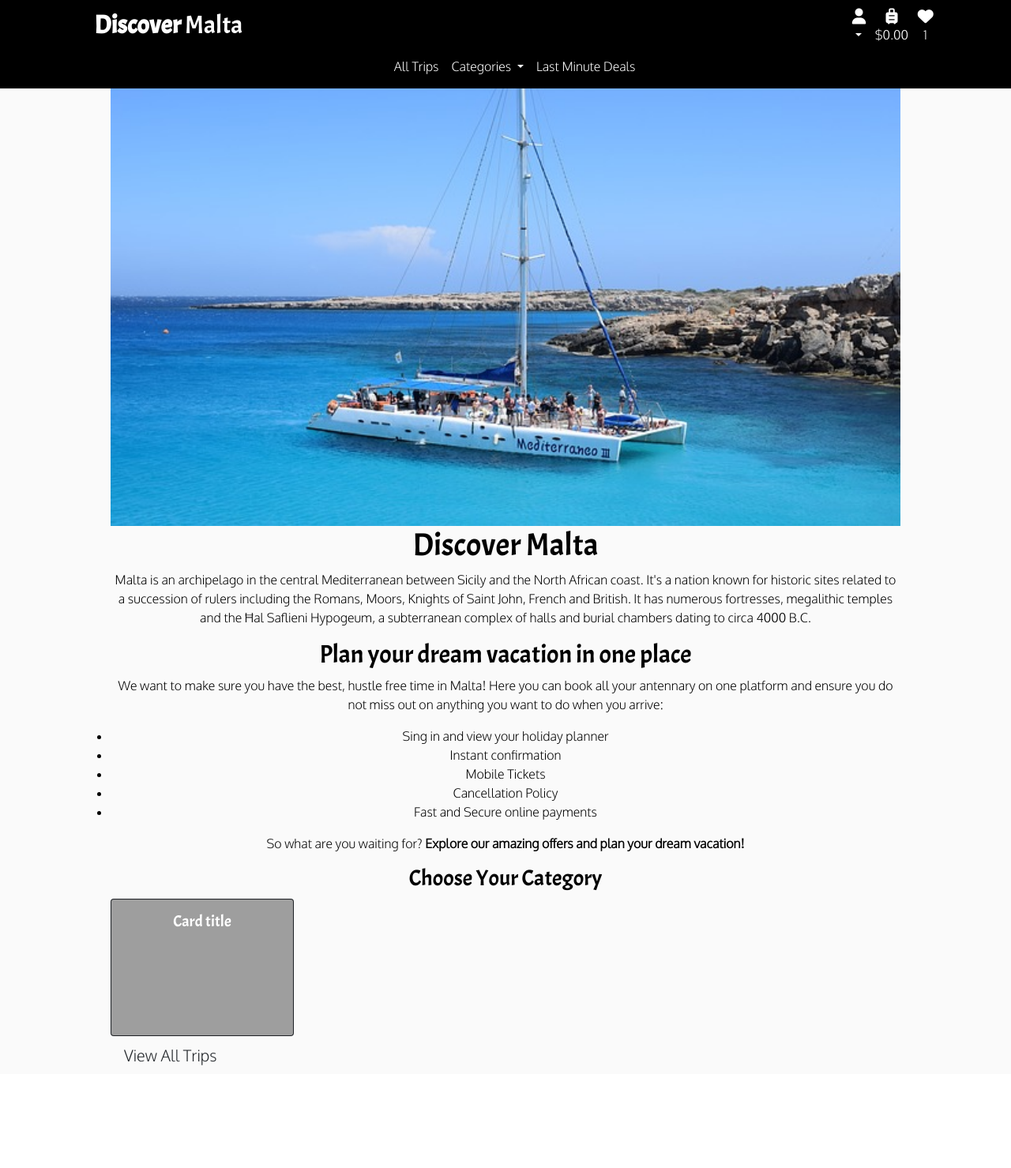
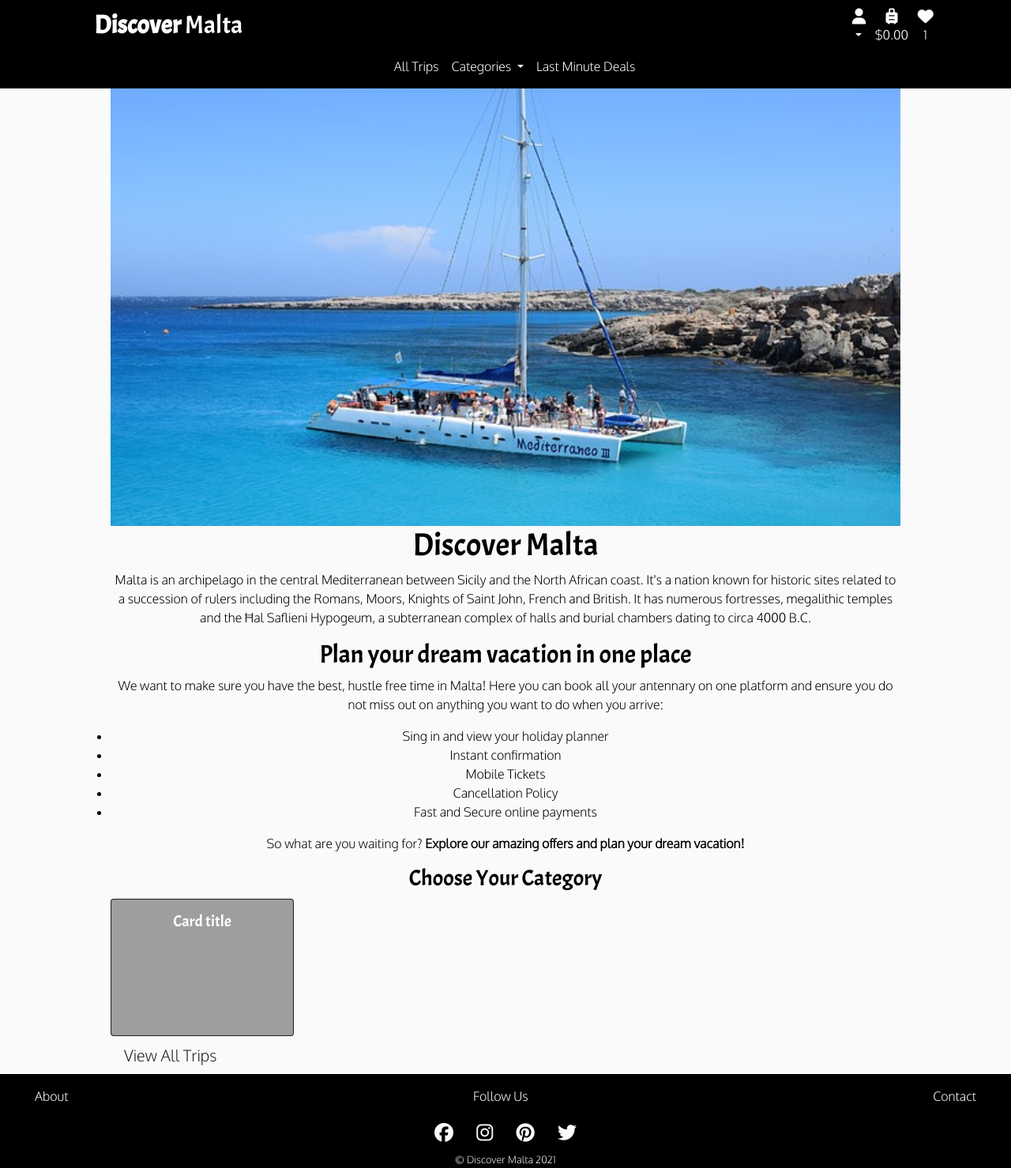
Before and after one commit to marina601/discover-malta, a Django app: page / in a window 1280 px wide. Shown: the whole page at 79% size. Before the commit the page ends 1349 px from the top, so only its background shows below. Run offline with Django 3.2, Linux system fonts and the light colour scheme; some libraries are stand-ins or nearby versions; grey boxes are pictures that could not be loaded.

Commit message:
Added footer and style

```diff
--- a/static/css/base.css
+++ b/static/css/base.css
@@ -45,8 +45,7 @@ header,
 .nav-item a:hover,
 a:active,
 .main-logo-link:hover {
-    border-radius: 5%;
-    border: 3px solid #2576da;
+    border: 1px solid #2576da;
     transition: ease-in-out all .4s;
     -moz-transition: ease-in-out all .4s;
     -webkit-transition: ease-in-out all .4s;
@@ -90,6 +89,71 @@ font-family: 'Oxygen', sans-seri  - paragraphs */
     width: 1.5rem;
 }
 
+/**********************Footer*/
+
+footer {
+    background: #000000;
+}
+
+.footer-links {
+    width: 100%;
+    padding: 1rem;
+    display: flex;
+    justify-content: space-between;
+    margin-bottom: 0px;
+}
+
+.footer-links li,
+.footer-links a {
+    color: #fafafa;
+    display: inline-block;
+    padding-left: 0.5rem;
+    padding-right: 0.5rem;
+    text-decoration: none;
+    text-align: center;
+}
+
+.social-icons {
+  list-style-type: none;
+  list-style: none;
+  margin: 0;
+  padding: 0;
+  text-align: center;
+  width: 100%;
+  padding-bottom: 0.2rem;
+}
+
+.social-icons li {
+    display: inline-block;
+    position: relative;
+    padding: 0rem 0.8rem;
+    color:  #fafafa;
+    font-size: 1.5rem;
+    box-shadow:  1.5rem .5rem .8rem rgba(0, 0, 0, 0.8);
+}
+
+.social-icons li a {
+    color: #fafafa;
+}
+
+.social-icons li a:hover,
+.footer-links li:hover,
+.footer-links li a:hover {
+    color: #2576da;
+    background-color: rgba(97, 95, 95, 0.6);
+    border-radius: 10%;
+    padding: 1rem;
+    transition: ease-in-out all .4s;
+    -moz-transition: ease-in-out all .4s;
+    -webkit-transition: ease-in-out all .4s;
+}
+
+.copy-rights-text {
+    color: #fafafa;
+    font-size: .8rem;
+    margin: 1rem auto;
+}
+
 /* -------------------------------- Media Queries */
 
 /* Slightly larger container on xl screens */
--- a/templates/base.html
+++ b/templates/base.html
@@ -115,5 +115,51 @@
       {% block postloadjs %}
       {% endblock %}
 
+      <footer class="container-fluid">
+        <div class="row">
+            <div class="col">
+                <ul class="w-auto mx-auto footer-links">
+                    <li>
+                      <a class="nav-link text-white" href="#">About</a>
+                    </li>
+                    <li class="text-white">
+                      Follow Us
+                    </li>
+                    <li>
+                      <a class="nav-link text-white" href="#">Contact</a>
+                    </li>
+                  </ul>
+            </div>
+        </div>
+        <div class="row">
+            <div class="col-12">
+                <ul class="social-icons">
+                    <li>
+                        <a href="https://www.facebook.com/" target="_blank" rel="noreferrer">
+                            <i class="fab fa-facebook" aria-hidden="true"></i><span class="sr-only">Facebook</span></a>
+                    </li>
+                    <li>
+                        <a href="https://www.instagram.com/" target="_blank" rel="noreferrer">
+                            <i class="fab fa-instagram" aria-hidden="true"></i><span
+                                class="sr-only">Instagram</span></a>
+                    </li>
+                    <li>
+                        <a href="https://www.pinterest.co.uk/" target="_blank" rel="noreferrer">
+                            <i class="fab fa-pinterest" aria-hidden="true"></i><span class="sr-only">Pintrest</span></a>
+                    </li>
+                    <li>
+                        <a href="https://twitter.com/" target="_blank" rel="noreferrer">
+                            <i class="fab fa-twitter" aria-hidden="true"></i><span class="sr-only">Twitter</span></a>
+                    </li>
+                </ul>
+            </div>
+        </div>
+        <!--Copy Rights-->
+        <div class="row">
+            <div class="col text-center copy-rights">
+                <span class="copy-rights-text">&copy; Discover Malta 2021</span>
+            </div>
+        </div>
+    </footer>
   </body>
 </html>
```
